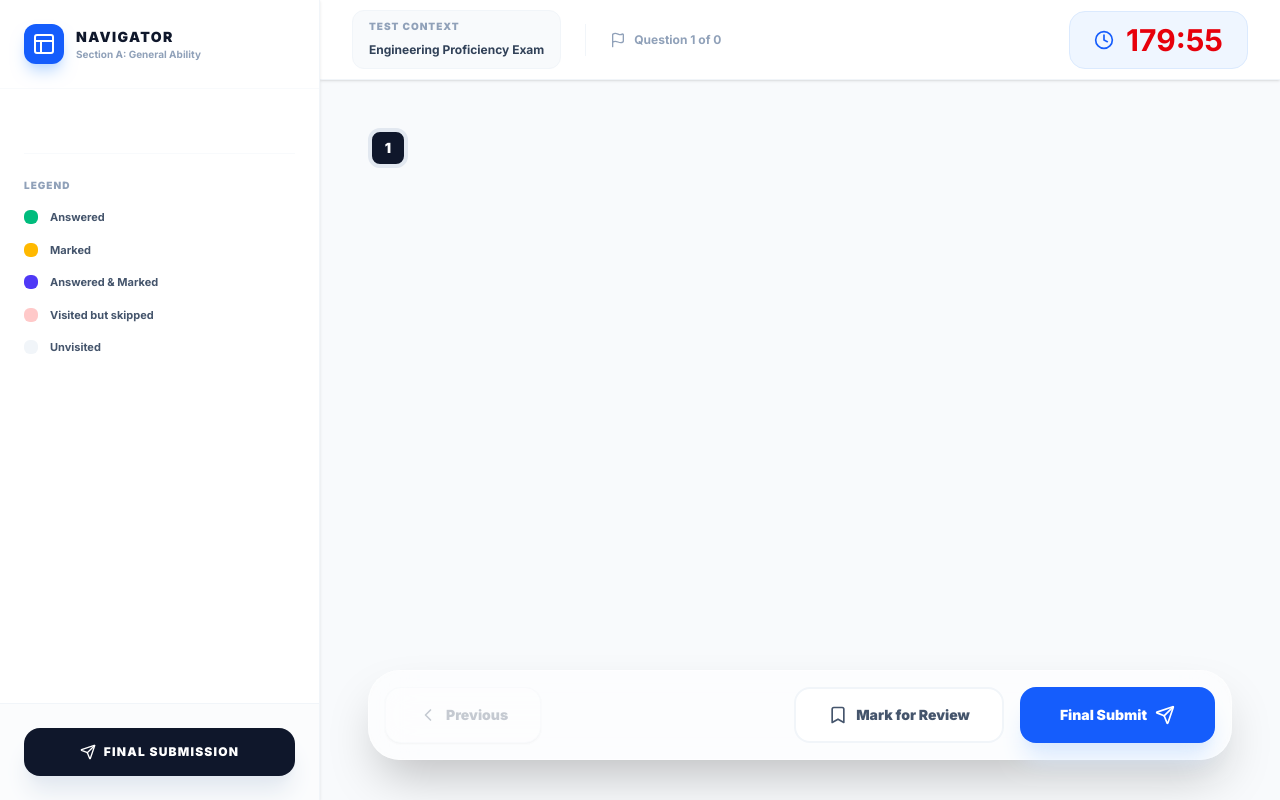
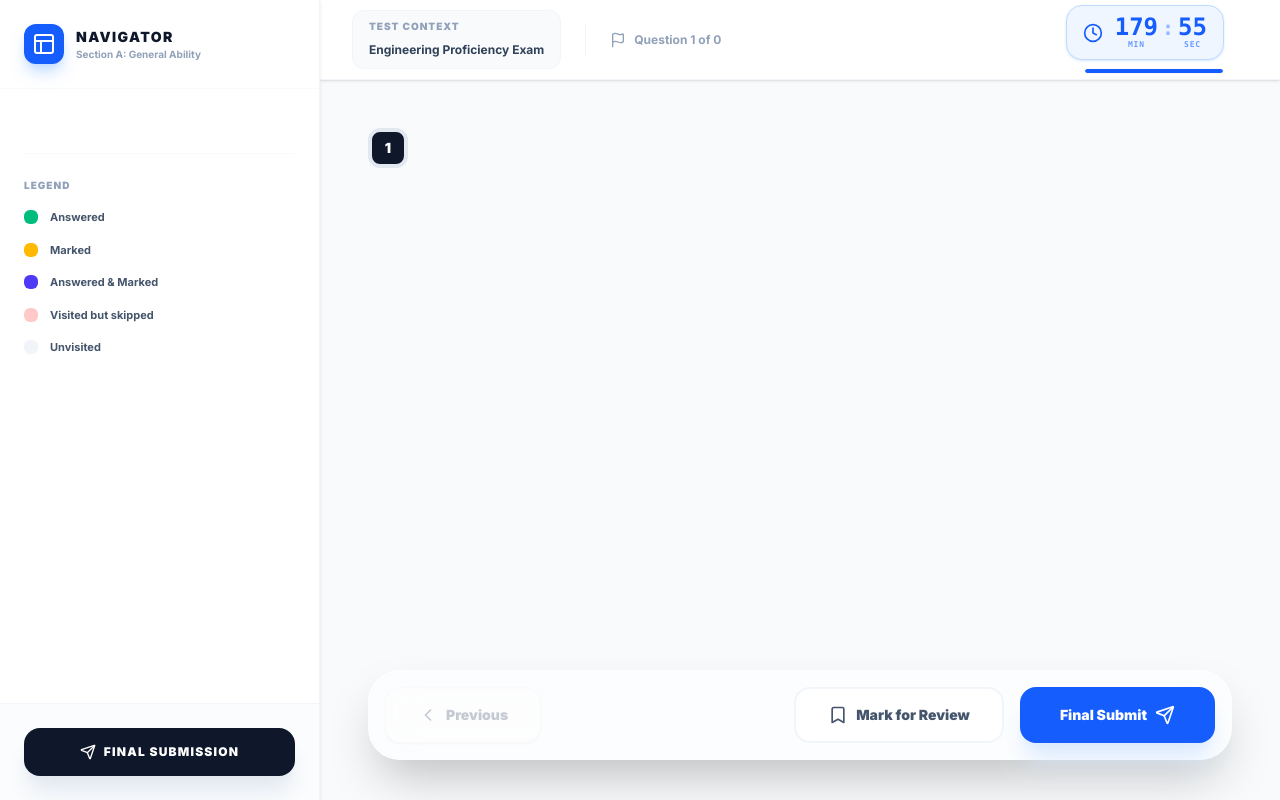
Before and after one commit to KaranKumar099/PrepKaro, a React (Vite) app in the folder frontend/: page /exam in a window 1280 px wide. Built offline with nearby package versions, Linux system fonts and the light colour scheme.

Commit message:
improved examTimer

```diff
--- a/frontend/src/components/Exam.jsx
+++ b/frontend/src/components/Exam.jsx
@@ -304,8 +304,7 @@ const Exam = () => {
           </div>
 
           <div className="flex items-center gap-4">
-             <div className="flex items-center gap-3 px-6 py-2.5 bg-blue-50 border border-blue-100 rounded-2xl">
-                <Clock className="w-5 h-5 text-blue-600" />
+             <div className="flex items-center gap-3 px-6 py-2.5 rounded-2xl">
                 <ExamTimer durationInMinutes={180} onTimeUp={handleSubmit} />
              </div>
           </div>
--- a/frontend/src/components/ExamTimer.jsx
+++ b/frontend/src/components/ExamTimer.jsx
@@ -1,19 +1,17 @@
 import { useEffect, useRef, useState } from "react";
+import { Clock, AlertCircle } from "lucide-react";
+import { motion, AnimatePresence } from "framer-motion";
 
 const ExamTimer = ({ durationInMinutes, onTimeUp }) => {
   const totalDuration = durationInMinutes * 60 * 1000;
-
-  // persist endTime across renders (critical!)
   const endTimeRef = useRef(Date.now() + totalDuration);
 
-  const [timeLeft, setTimeLeft] = useState(
-    endTimeRef.current - Date.now()
-  );
+  const [timeLeft, setTimeLeft] = useState(endTimeRef.current - Date.now());
 
   useEffect(() => {
     const interval = setInterval(() => {
       const remaining = endTimeRef.current - Date.now();
-      setTimeLeft(remaining);
+      setTimeLeft(Math.max(0, remaining));
 
       if (remaining <= 0) {
         clearInterval(interval);
@@ -24,17 +22,85 @@ const ExamTimer = ({ durationInMinutes, onTimeUp }) => {
     return () => clearInterval(interval);
   }, [onTimeUp]);
 
-  const minutes = Math.floor(timeLeft / 1000 / 60)
-    .toString()
-    .padStart(2, "0");
+  const minutes = Math.floor(timeLeft / 1000 / 60);
+  const seconds = Math.floor((timeLeft / 1000) % 60);
+  const progress = (timeLeft / totalDuration) * 100;
 
-  const seconds = Math.floor((timeLeft / 1000) % 60)
-    .toString()
-    .padStart(2, "0");
+  // Dynamic colors based on time remaining
+  const isUrgent = timeLeft < 5 * 60 * 1000; // Less than 5 mins
+  const isCritical = timeLeft < 1 * 60 * 1000; // Less than 1 min
+
+  const getColorClass = () => {
+    if (isCritical) return "text-red-600 bg-red-50 border-red-200 shadow-red-100";
+    if (isUrgent) return "text-amber-600 bg-amber-50 border-amber-200 shadow-amber-100";
+    return "text-blue-600 bg-blue-50 border-blue-200 shadow-blue-100";
+  };
+
+  const getProgressColor = () => {
+    if (isCritical) return "bg-red-500";
+    if (isUrgent) return "bg-amber-500";
+    return "bg-blue-600";
+  };
 
   return (
-    <div className="text-3xl font-bold text-red-600">
-      {minutes}:{seconds}
+    <div className="flex flex-col items-end gap-2">
+      <motion.div
+        animate={isCritical ? { scale: [1, 1.02, 1] } : {}}
+        transition={{ repeat: Infinity, duration: 1 }}
+        className={`flex items-center gap-3 px-4 py-2 rounded-2xl border shadow-sm transition-all duration-500 ${getColorClass()}`}
+      >
+        <div className="relative">
+          <Clock className={`w-5 h-5 ${isCritical ? 'animate-pulse' : ''}`} />
+          {isCritical && (
+            <motion.div
+              initial={{ opacity: 0, scale: 0 }}
+              animate={{ opacity: 1, scale: 1 }}
+              className="absolute -top-1 -right-1"
+            >
+              <AlertCircle className="w-3 h-3 text-red-600 fill-red-600" />
+            </motion.div>
+          )}
+        </div>
+
+        <div className="flex items-baseline gap-1 font-mono">
+          <div className="flex flex-col items-center">
+            <span className="text-2xl font-black leading-none">
+              {minutes.toString().padStart(2, "0")}
+            </span>
+            <span className="text-[8px] font-black uppercase tracking-widest opacity-60">Min</span>
+          </div>
+          <span className="text-xl font-black opacity-40 mb-2">:</span>
+          <div className="flex flex-col items-center">
+            <span className="text-2xl font-black leading-none">
+              {seconds.toString().padStart(2, "0")}
+            </span>
+            <span className="text-[8px] font-black uppercase tracking-widest opacity-60">Sec</span>
+          </div>
+        </div>
+      </motion.div>
+
+      {/* Progress Bar */}
+      <div className="w-full h-1.5 bg-slate-100 rounded-full overflow-hidden border border-slate-50 shadow-inner max-w-[140px]">
+        <motion.div
+          initial={{ width: "100%" }}
+          animate={{ width: `${progress}%` }}
+          transition={{ duration: 1, ease: "linear" }}
+          className={`h-full rounded-full ${getProgressColor()} shadow-[0_0_8px_rgba(var(--tw-shadow-color),0.5)]`}
+        ></motion.div>
+      </div>
+
+      <AnimatePresence>
+        {isUrgent && (
+          <motion.p
+            initial={{ opacity: 0, y: 5 }}
+            animate={{ opacity: 1, y: 0 }}
+            exit={{ opacity: 0 }}
+            className={`text-[10px] font-black uppercase tracking-wider ${isCritical ? 'text-red-500' : 'text-amber-500'}`}
+          >
+            {isCritical ? "Final Countdown!" : "Time is running out!"}
+          </motion.p>
+        )}
+      </AnimatePresence>
     </div>
   );
 };
```
